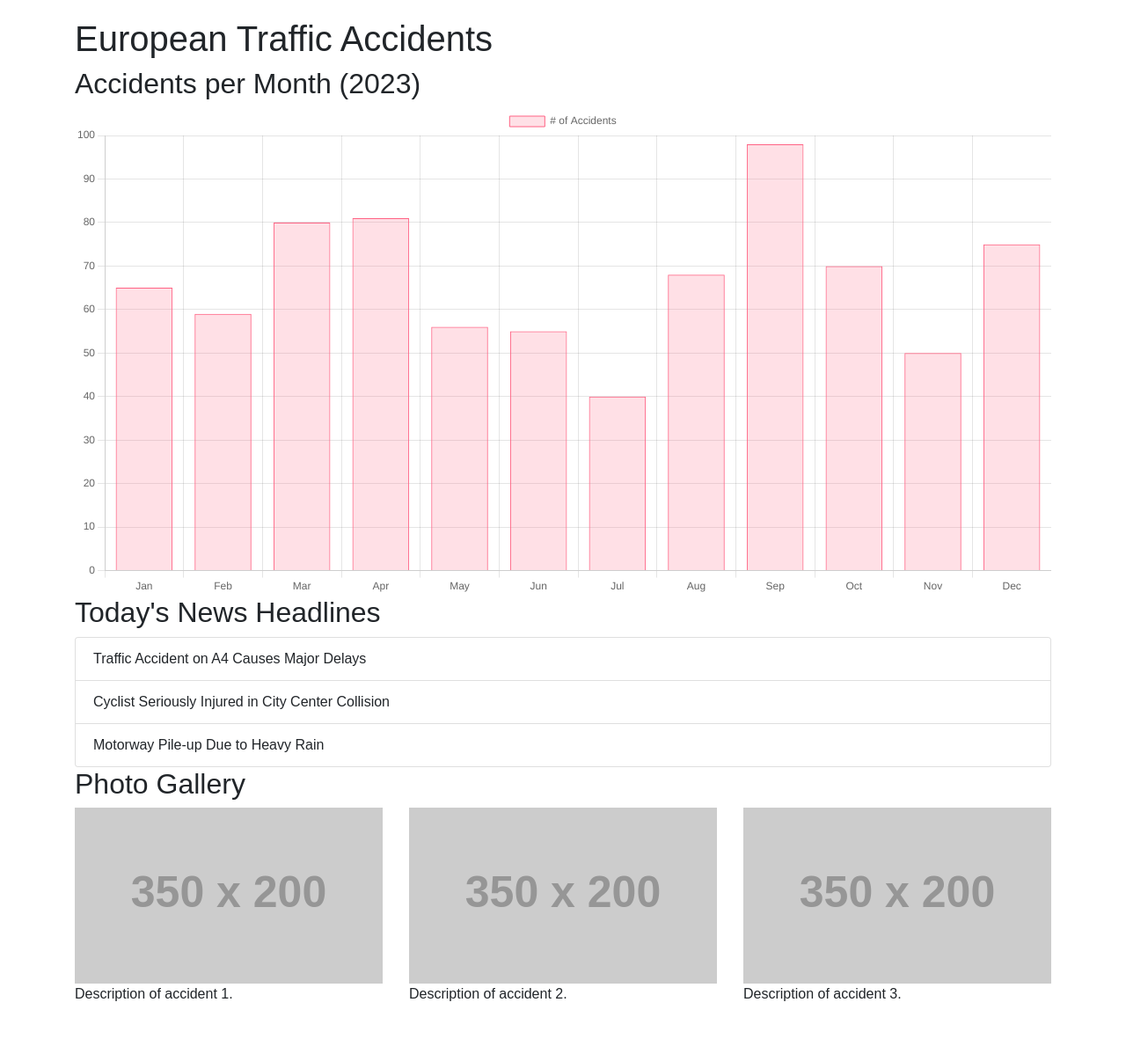
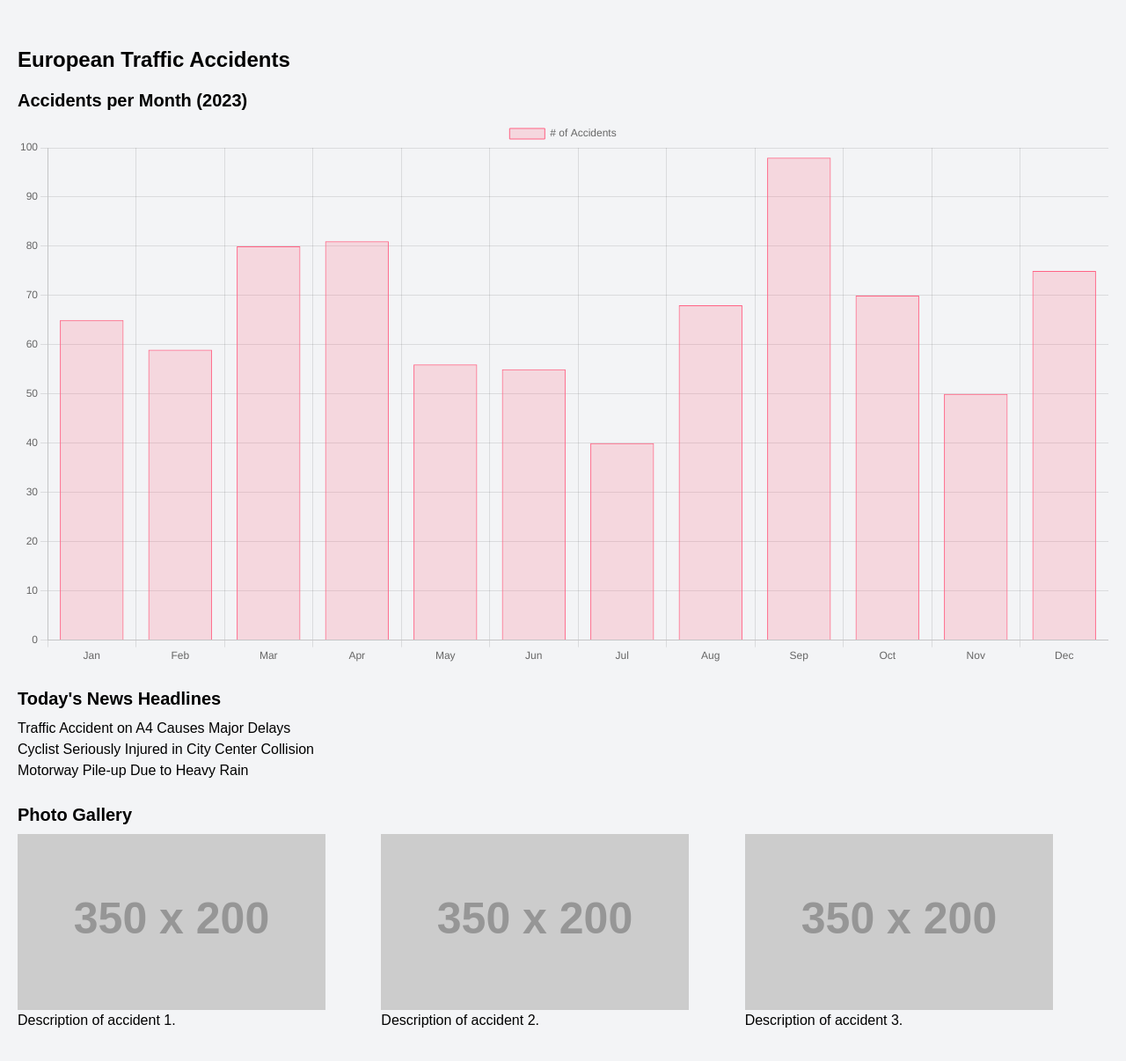
Before and after one commit to mlkv1/mlkv1.github.io, a plain HTML site: page index.html in a window 1280 px wide. Shown: the whole page at 88% size. Drawn offline with nearby package versions, Linux system fonts and the light colour scheme; placeholder pictures from the web are drawn by us.

Commit message:
POST #106 Refactor: Improve styling with Tailwind CSS

```diff
--- a/index.html
+++ b/index.html
@@ -3,7 +3,7 @@
     <meta charset="UTF-8">
     <meta name="viewport" content="width=device-width, initial-scale=1.0">
     <title>European Traffic Accidents</title>
-    <link rel="stylesheet" href="https://stackpath.bootstrapcdn.com/bootstrap/4.5.2/css/bootstrap.min.css">
+    <link href="https://cdn.jsdelivr.net/npm/tailwindcss@2.2.19/dist/tailwind.min.css" rel="stylesheet">
     <script src="https://cdn.jsdelivr.net/npm/chart.js"></script>
     <style>
         body {
@@ -15,17 +15,17 @@
         }
     </style>
 </head>
-<body>
-    <div class="container">
-        <h1>European Traffic Accidents</h1>
+<body class="bg-gray-100">
+    <div class="container mx-auto py-8">
+        <h1 class="text-2xl font-bold mb-4">European Traffic Accidents</h1>
 
-        <section id="accident-chart">
-            <h2>Accidents per Month (2023)</h2>
+        <section id="accident-chart" class="mb-6">
+            <h2 class="text-xl font-semibold mb-2">Accidents per Month (2023)</h2>
             <canvas id="myChart" width="400" height="200"></canvas>
         </section>
 
-        <section id="news-headlines">
-            <h2>Today's News Headlines</h2>
+        <section id="news-headlines" class="mb-6">
+            <h2 class="text-xl font-semibold mb-2">Today's News Headlines</h2>
             <ul class="list-group">
                 <li class="list-group-item">Traffic Accident on A4 Causes Major Delays</li>
                 <li class="list-group-item">Cyclist Seriously Injured in City Center Collision</li>
@@ -34,17 +34,17 @@
         </section>
 
         <section id="photo-gallery">
-            <h2>Photo Gallery</h2>
-            <div class="row">
-                <div class="col-md-4 gallery-item">
+            <h2 class="text-xl font-semibold mb-2">Photo Gallery</h2>
+            <div class="row flex flex-wrap">
+                <div class="col-md-4 gallery-item w-1/3">
                     <img src="https://via.placeholder.com/350x200?text=Accident+Image+1" alt="Accident Image 1" class="img-fluid">
                     <p>Description of accident 1.</p>
                 </div>
-                <div class="col-md-4 gallery-item">
+                <div class="col-md-4 gallery-item w-1/3">
                     <img src="https://via.placeholder.com/350x200?text=Accident+Image+2" alt="Accident Image 2" class="img-fluid">
                     <p>Description of accident 2.</p>
                 </div>
-                <div class="col-md-4 gallery-item">
+                <div class="col-md-4 gallery-item w-1/3">
                     <img src="https://via.placeholder.com/350x200?text=Accident+Image+3" alt="Accident Image 3" class="img-fluid">
                     <p>Description of accident 3.</p>
                 </div>
```
